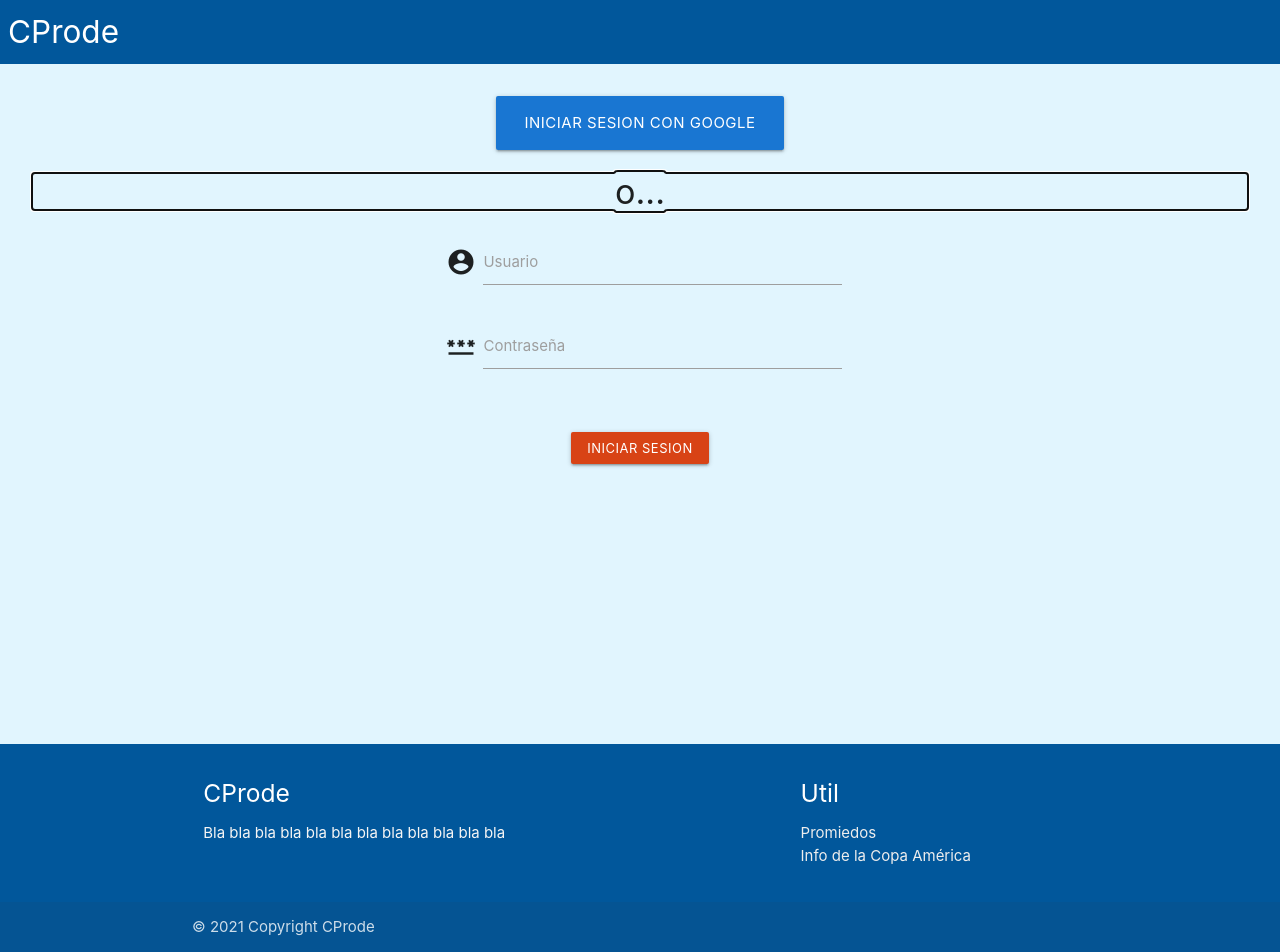
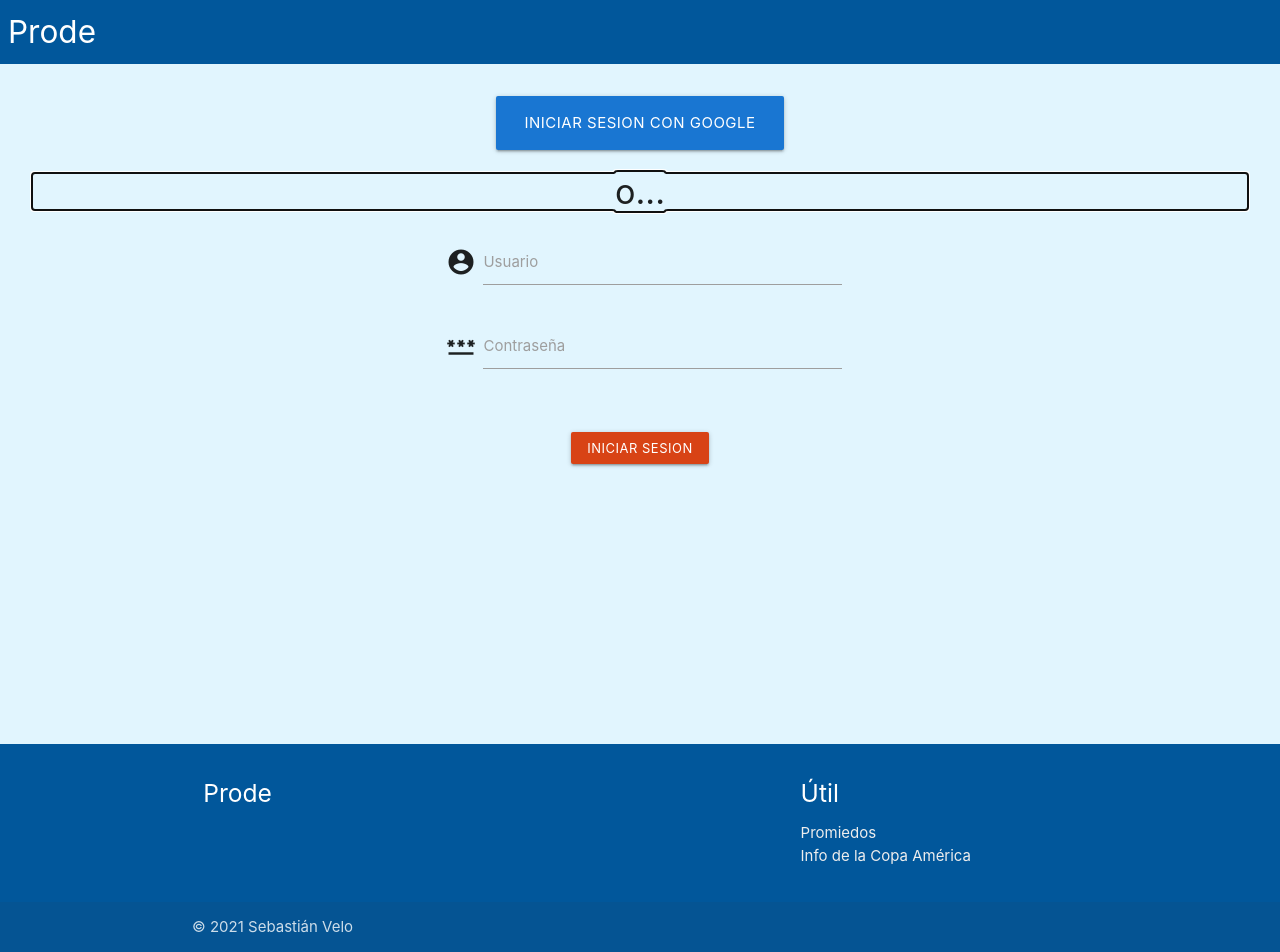
Before and after one commit to SebastianVelo/prode, a Svelte app: page / in a window 1280 px wide. Built offline with nearby package versions, Linux system fonts and the light colour scheme.

Commit message:
Cambios de nombre

```diff
--- a/src/components/footer/Footer.svelte
+++ b/src/components/footer/Footer.svelte
@@ -2,19 +2,16 @@
 	<div class="container">
 		<div class="row">
 			<div class="col l6 s12">
-				<h5 class="white-text">CProde</h5>
-				<p class="grey-text text-lighten-4">
-					Bla bla bla bla bla bla bla bla bla bla bla bla
-				</p>
+				<h5 class="white-text">Prode</h5>
 			</div>
 			<div class="col l4 offset-l2 s12">
-				<h5 class="white-text">Util</h5>
+				<h5 class="white-text">Útil</h5>
 				<ul>
 					<li>
 						<a class="grey-text text-lighten-3" href="https://www.promiedos.com.ar/copaamerica">Promiedos</a>
 					</li>
 					<li>
-						<a class="grey-text text-lighten-3" href="https://www.pornhub.com">Info de la Copa América</a>
+						<a class="grey-text text-lighten-3" href="">Info de la Copa América</a>
 					</li>
 				</ul>
 			</div>
@@ -22,7 +19,7 @@
 	</div>
 	<div class="footer-copyright">
 		<div class="container">
-			© 2021 Copyright CProde
+			© 2021 Sebastián Velo
 		</div>
 	</div>
 </footer>
--- a/src/components/nav/Nav.svelte
+++ b/src/components/nav/Nav.svelte
@@ -17,7 +17,7 @@
 
 <nav>
 	<div class="nav-wrapper">
-		<a class="brand-logo">CProde</a>
+		<a class="brand-logo">Prode</a>
 		{#if user}
 			<ul id="nav-mobile" class="right hide-on-med-and-down">
 				<li><Link to="/home">Inicio</Link></li>
```
Also changed, not shown: public/global.css, public/materialize/sass/materialize.css.
